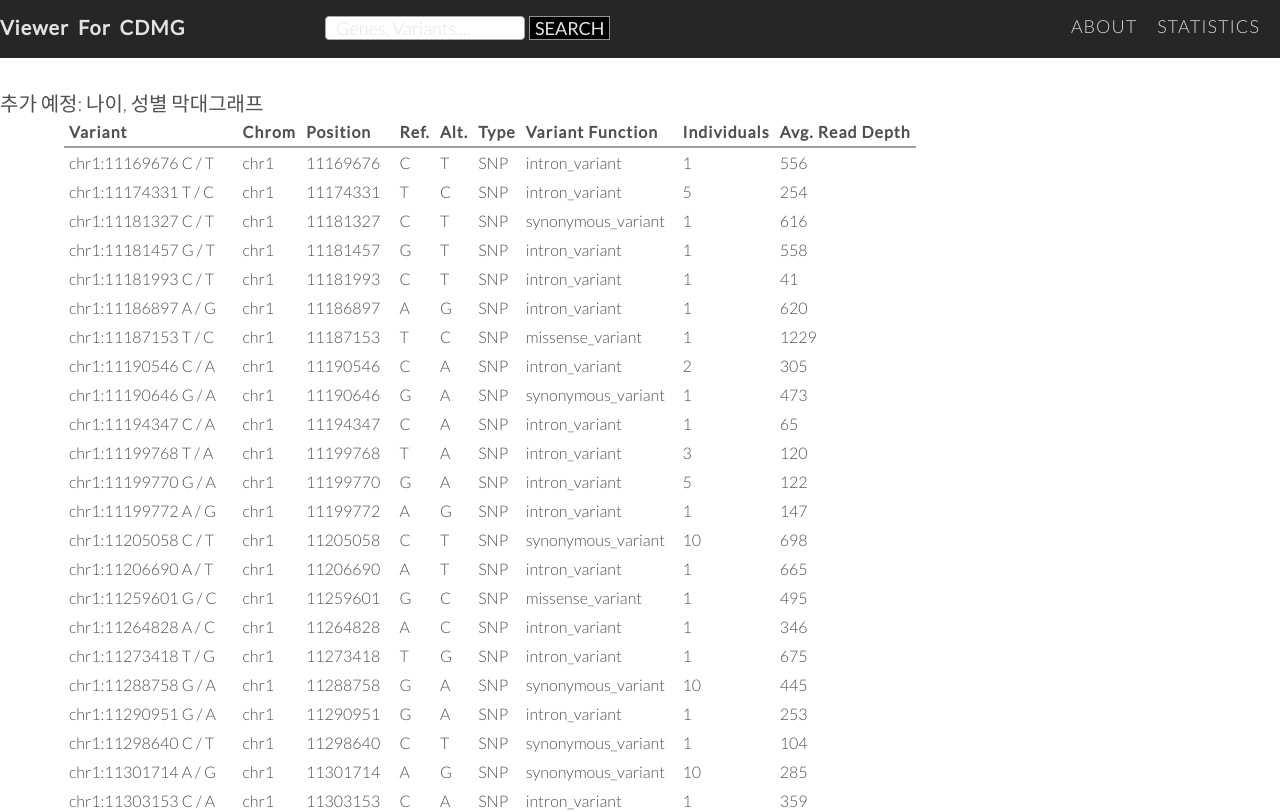
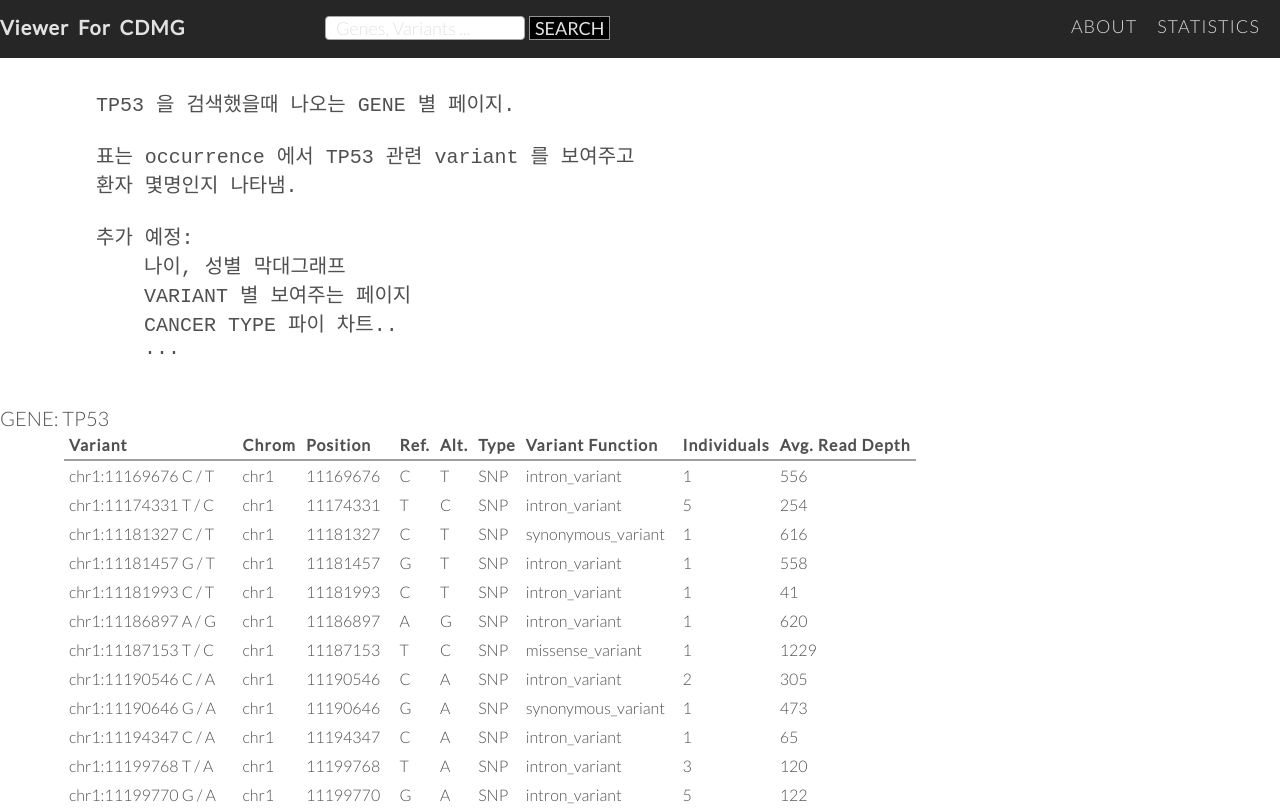
Before and after one commit to link9/link9.github.io, a plain HTML site: page ngsdemo/gene.html in a window 1280 px wide. Shown: the top 812 px of the page. Drawn offline with nearby package versions, Linux system fonts and the light colour scheme.

Commit message:
added minor explanation for this page

```diff
--- a/ngsdemo/gene.html
+++ b/ngsdemo/gene.html
@@ -42,9 +42,20 @@
             </div>
         </section>
 
+        <PRE>
+        TP53 을 검색했을때 나오는 GENE 별 페이지.
+
+        표는 occurrence 에서 TP53 관련 variant 를 보여주고
+        환자 몇명인지 나타냄.
+
         추가 예정:
             나이, 성별 막대그래프
+            VARIANT 별 보여주는 페이지
+            CANCER TYPE 파이 차트..
+            ...
 
+        </PRE>
+        GENE: TP53
         <section id="variantTable">
         </section>
 
```
